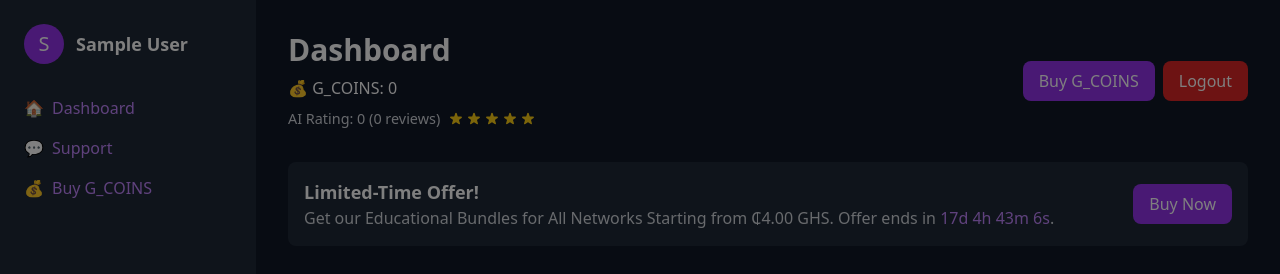
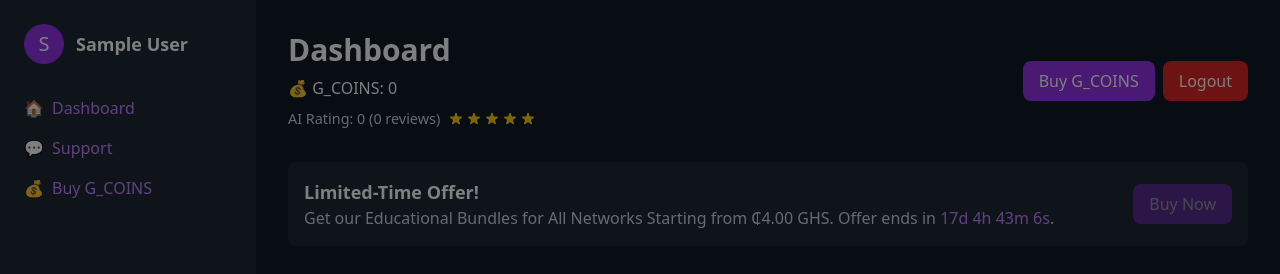
Before and after one commit to SamuelBempah/dwenlite, a React (Vite) app in the folder dwenlite/: page /dashboard in a window 1280 px wide. Shown: the top 274 px of the page. Built offline with nearby package versions, Linux system fonts and the light colour scheme; no server answers; the database is empty; sample sign-in values are in the browser's storage.

Commit message:
disabled buy now button

```diff
--- a/dwenlite/package.json
+++ b/dwenlite/package.json
@@ -47,6 +47,6 @@
     "globals": "^16.0.0",
     "postcss": "^8.5.3",
     "tailwindcss": "^3.4.17",
-    "vite": "^6.3.1"
+    "vite": "^6.3.6"
   }
 }
--- a/dwenlite/src/pages/Dashboard.jsx
+++ b/dwenlite/src/pages/Dashboard.jsx
@@ -669,8 +669,8 @@ function Dashboard() {
               </p>
             </div>
             <button
-              onClick={handleBuyBundle}
-              className="bg-purple-600 text-white py-2 px-3 sm:px-4 rounded-lg hover:bg-purple-700 hover-scale w-full sm:w-auto text-sm sm:text-base"
+              onClick={handleBuyBundle} disabled
+              className="bg-purple-600 text-white py-2 px-3 sm:px-4 rounded-lg hover:bg-purple-700 hover-scale w-full sm:w-auto text-sm sm:text-base disabled:opacity-50 disabled:cursor-not-allowed disabled:backdrop-blur-sm"
             >
               Buy Now
             </button>
```
Also changed, not shown: package.json (deleted, +0 -38 lines), 2 other files (tests, documents, lock files or other folders).
